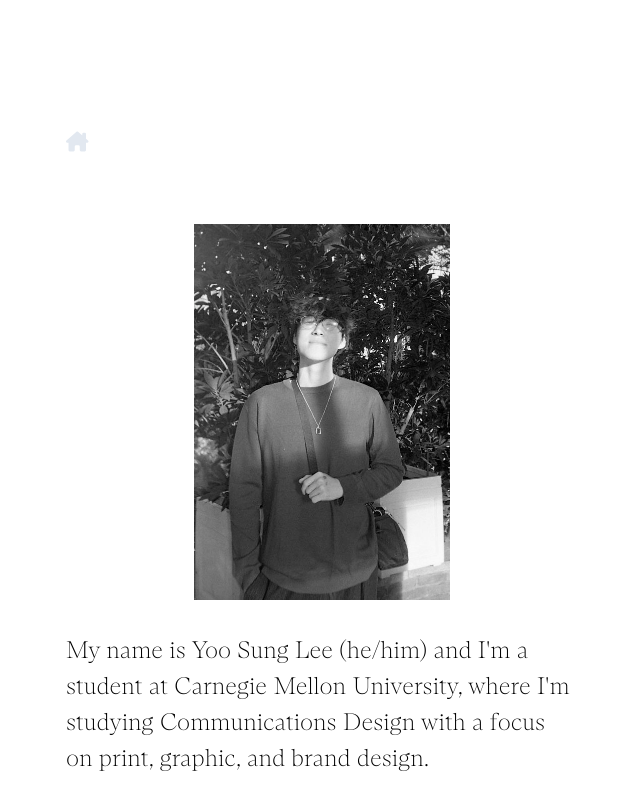
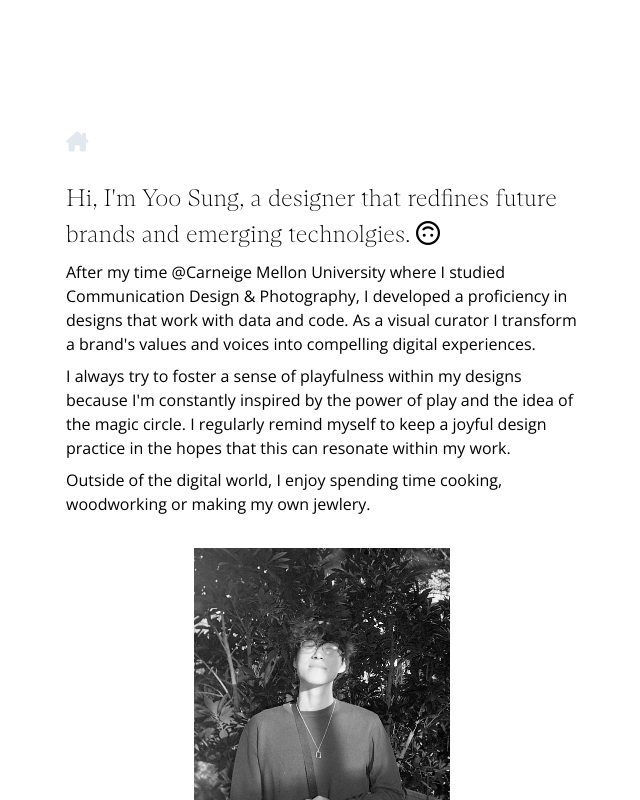
Before and after one commit to usung325/svelteKit, a SvelteKit app in the folder yoosung_portfolio/: page /about in a window 1280 px wide. Shown: the top 800 px of the page, without its empty margins (318-958 px from the left). Built offline with nearby package versions, Linux system fonts and the light colour scheme.

Commit message:
added my about page

```diff
--- a/yoosung_portfolio/src/components/About.svelte
+++ b/yoosung_portfolio/src/components/About.svelte
@@ -5,7 +5,7 @@
 <SectionWrapper>
     <body class="overscroll-behavior-x: auto;">
         <div id="about">
-            <div class="z-10 col-start-1 row-start-1 mt-8 mb-3">
+            <div class="z-10 col-start-1 row-start-1 mt-8 mb-0">
                 <a
                     href="/"
                     class="text-slate-200 text-xl hover:text-yellow-400"
@@ -14,42 +14,104 @@
                 </a>
             </div>
 
-            <div class="flex flex-col gap-8 pb-8">
-                <br/>
+            <div class="flex flex-col gap-0 pb-8">
+                <br />
 
                 <div class="flex flex-col">
-                    <div
-                        class="justify-center items-center content-center"
-                    >
+                    <div class="w-full">
+                        <h1>
+                            Hi, I'm Yoo Sung, a designer that redfines future
+                            brands and emerging technolgies. <i
+                                class="fa-regular fa-face-smile fa-spin"
+                            ></i>
+                        </h1>
+
+                        <p class="pt-2">
+                            After my time @Carneige Mellon University where I
+                            studied Communication Design & Photography, I
+                            developed a proficiency in designs that work with
+                            data and code. As a visual curator I transform a
+                            brand's values and voices into compelling digital
+                            experiences.
+                        </p>
+
+                        <p class="pt-2">
+                            I always try to foster a sense of playfulness within
+                            my designs because I'm constantly inspired by the
+                            power of play and the idea of the magic circle. I
+                            regularly remind myself to keep a joyful design
+                            practice in the hopes that this can resonate within my
+                            work.
+
+                            <!-- I try to make sure that those
+                            moments of joy translate through my work because at -->
+                            <!-- about being able to share those pleasant moments  -->
+                            <!-- Within the studio, I value the spontaneous
+                            collaborations that organically emerge from sharing
+                            a creative space.  -->
+                        </p>
+                        <!-- Design to me is just another way
+                            to joke around or to make people laugh, and that joy
+                            is a core component that inspires my craft. -->
+
+                        <p class="pt-2">
+                            Outside of the digital world, I enjoy spending time
+                            cooking, woodworking or making my own jewlery.
+                        </p>
+                    </div>
+                    <div class="w-full pt-8">
+                        <div class="justify-center items-center content-center">
                             <img
                                 alt="profile"
                                 src="/pfp2.jpg"
                                 class="max-w-[50%] mx-auto pb-8"
                             />
                         </div>
-                    <div>
-                        <h1>
-                            My name is Yoo Sung Lee (he/him) and I'm a student
-                            at Carnegie Mellon University, where I'm studying
-                            Communications Design with a focus on print,
-                            graphic, and brand design.
-                        </h1>
                     </div>
-
-                    <div class="pt-8">
+                </div>
+                <div class="">
                     <p class="text-gray-600 text-2xl">
                         <span class="" style="">
-                                <div class="grid grid-cols-4 gap-4 sm:gap-2 items-center content-center mx-atuo">
-                                    <a target="_blank" href="https://drive.google.com/file/d/1YVKPMAIi6aP6BCHqgHDyWjLCWsnWrMAE/view?usp=sharing" class="hover:text-blue-500"> <i class="fa-solid fa-file"></i> <span class=" text-lg">Resume</span> </a>
-                                    <a target="_blank" href="https://www.linkedin.com/in/yoosung2/" class="hover:text-blue-500"> <i class="fa-brands fa-linkedin"></i> <span class=" text-lg">Linkedin</span> </a>
-                                    <a target="_blank" href="https://github.com/usung325" class="hover:text-blue-500"> <i class="fa-brands fa-github"></i> <span class=" text-lg">Github</span> </a>
-                                    <a target="_blank" href="mailto:yoosung2@andrew.cmu.edu" class="hover:text-blue-500"> <i class="fa-solid fa-envelope"></i> <span class=" text-lg">Email</span> </a>
+                            <div
+                                class="grid grid-cols-4 gap-4 sm:gap-2 items-center content-center mx-atuo"
+                            >
+                                <a
+                                    target="_blank"
+                                    href="https://drive.google.com/file/d/1YVKPMAIi6aP6BCHqgHDyWjLCWsnWrMAE/view?usp=sharing"
+                                    class="hover:text-blue-500"
+                                >
+                                    <i class="fa-solid fa-file"></i>
+                                    <span class=" text-lg">Resume</span>
+                                </a>
+                                <a
+                                    target="_blank"
+                                    href="https://www.linkedin.com/in/yoosung2/"
+                                    class="hover:text-blue-500"
+                                >
+                                    <i class="fa-brands fa-linkedin"></i>
+                                    <span class=" text-lg">Linkedin</span>
+                                </a>
+                                <a
+                                    target="_blank"
+                                    href="https://github.com/usung325"
+                                    class="hover:text-blue-500"
+                                >
+                                    <i class="fa-brands fa-github"></i>
+                                    <span class=" text-lg">Github</span>
+                                </a>
+                                <a
+                                    target="_blank"
+                                    href="mailto:yoosung2@andrew.cmu.edu"
+                                    class="hover:text-blue-500"
+                                >
+                                    <i class="fa-solid fa-envelope"></i>
+                                    <span class=" text-lg">Email</span>
+                                </a>
                             </div>
                         </span>
                     </p>
                 </div>
             </div>
         </div>
-        </div>
     </body>
 </SectionWrapper>
--- a/yoosung_portfolio/src/components/Home.svelte
+++ b/yoosung_portfolio/src/components/Home.svelte
@@ -103,15 +103,16 @@
                                 >Yoo Sung Lee</span
                             ></a
                         >
-                        and I'm a brand designer studying
-                        <a
+                        and I'm a brand designer and creative technologist.
+                        <!-- <a
                             target="blank"
                             class="hover:text-blue-500"
                             href="https://design.cmu.edu/"
                             ><span style="font-family: Arizona Bold"
                                 >Design @CMU</span
                             ></a
-                        >. I bring ideas to life through
+                        > -->
+                        I bring ideas to life through
                         <span
                             role="tooltip"
                             style="font-family: Arizona Bold"
@@ -153,6 +154,12 @@
                         <div>
                             <a href="/code" class=" hover:text-blue-500">
                                 <i class="fa-solid fa-code fa-2xs"></i> Code
+                            </a>
+                        </div>
+
+                        <div>
+                            <a href="/about" class=" hover:text-blue-500">
+                                <i class="fa-regular fa-face-smile"></i> About
                             </a>
                         </div>
 
```
Also changed, not shown: 1 other file (tests, documents, lock files or other folders). Lines whose indentation alone changed are shown as unchanged.
